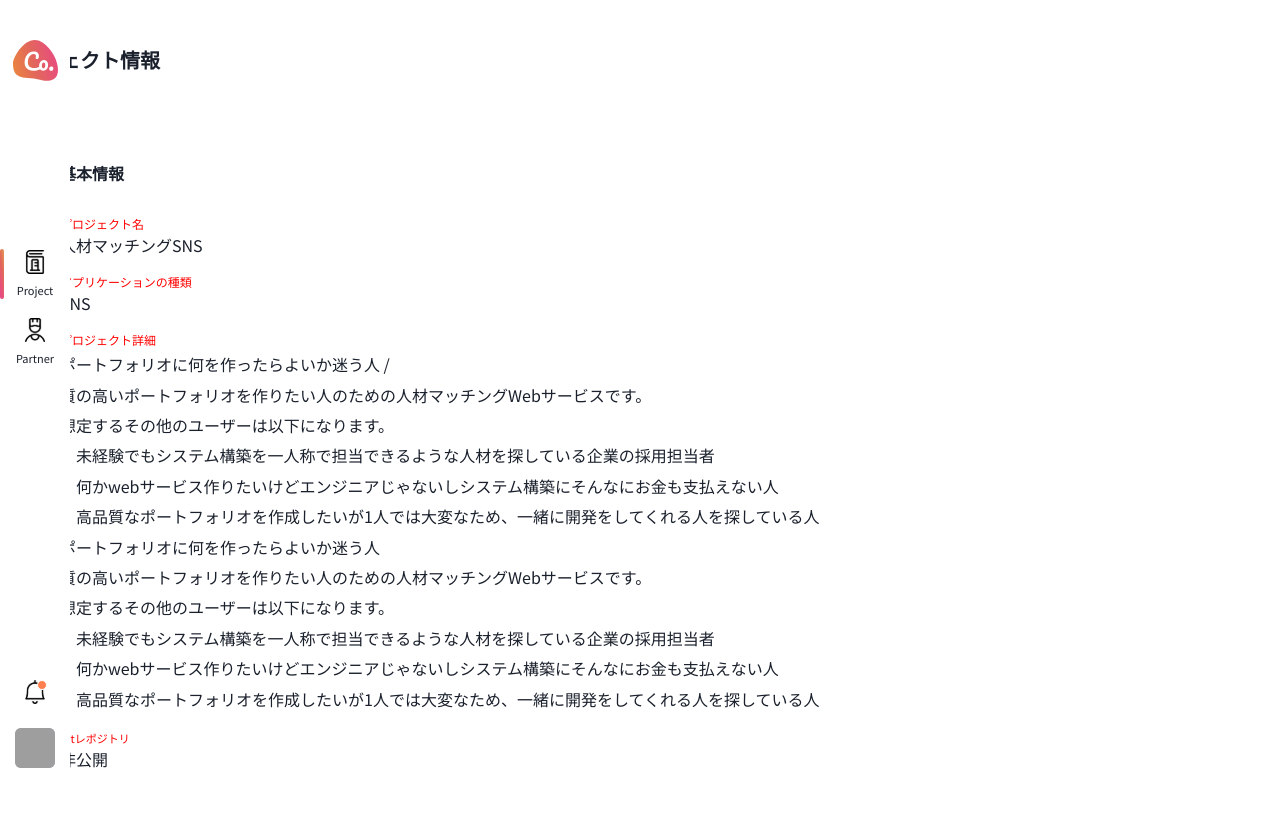
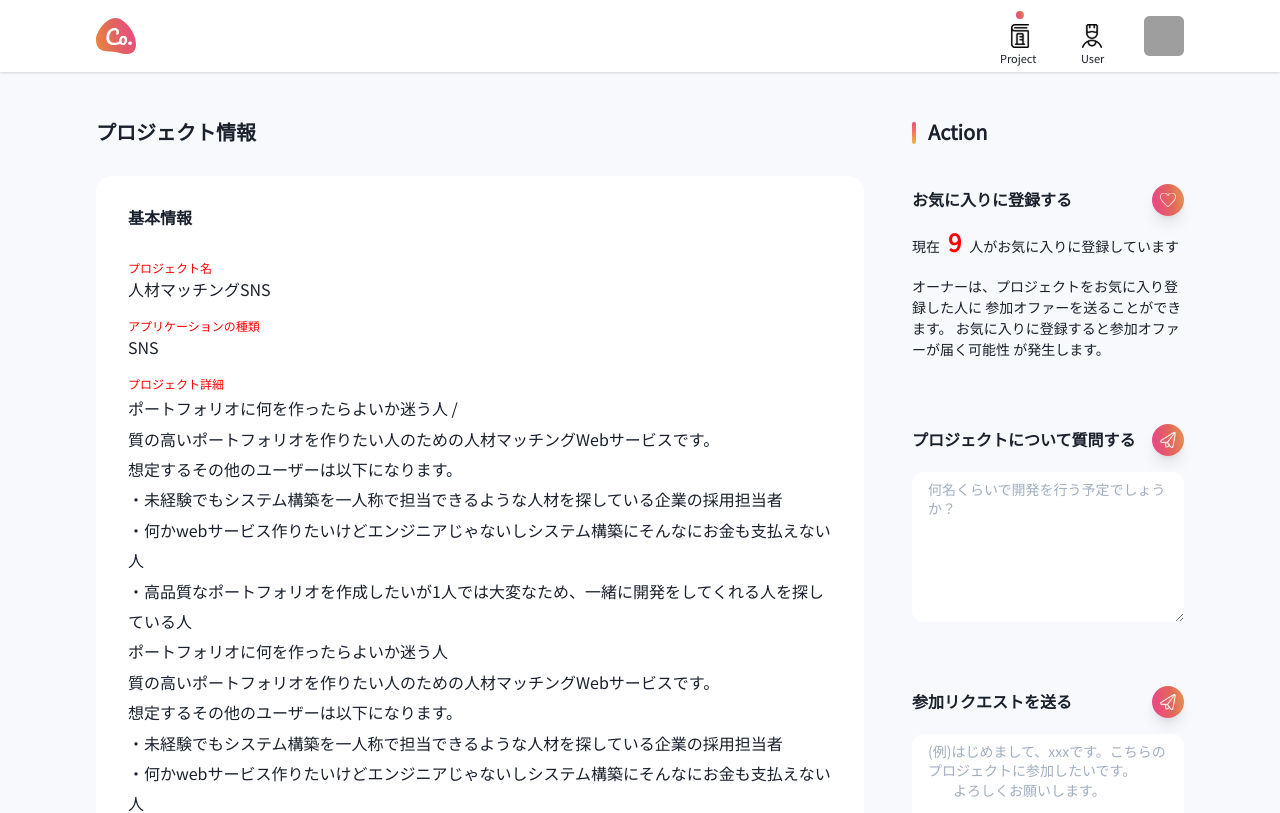
Before and after one commit to rewdaraw/sublime, a Next.js app in the folder app/: page /projects/a in a window 1280 px wide. Shown: the top 813 px of the page. Built offline with nearby package versions, Linux system fonts and the light colour scheme; grey boxes are pictures that could not be loaded.

Commit message:
fix detail page structure

```diff
--- a/app/src/components/organisms/projects/DetailMainPanel.tsx
+++ b/app/src/components/organisms/projects/DetailMainPanel.tsx
@@ -5,9 +5,9 @@ export const DetailMainPanel: React.FC<React.ReactNode> = ({ children }) => {
   return (
     <VStack
       align="left"
-      rounded={{ base: "8px", sm: "32px" }}
+      rounded={{ base: "8px", sm: "16px" }}
       spacing={4}
-      p={{ base: "16px", sm: "60px" }}
+      p={{ base: "16px", sm: "32px" }}
       bg="white"
     >
       {children}
--- a/app/src/components/organisms/projects/detail/FeatureInfo.tsx
+++ b/app/src/components/organisms/projects/detail/FeatureInfo.tsx
@@ -2,7 +2,7 @@ import React from "react";
 import { Box, Heading, Text } from "@chakra-ui/react";
 import { OutlinedFeatureList } from "../../../molecules/OutlinedFeatureList";
 
-export const FeatureInfo = () => {
+export const FeatureInfo: React.VFC = () => {
   return (
     <>
       <Heading as="h3" size="sm" mb={4}>
--- a/app/src/components/organisms/projects/detail/SendRequestion.tsx
+++ b/app/src/components/organisms/projects/detail/SendRequestion.tsx
@@ -16,10 +16,11 @@ export const SendRequestion: React.FC<ISendRequestion> = ({
       <Textarea
         mt={4}
         minH="150px"
-        bg="#F7F9FC"
+        bg="white"
         focusBorderColor="none"
         border="none"
         rounded="xl"
+        fontSize="sm"
         placeholder={placeholder}
       />
     </Box>
--- a/app/src/components/organisms/projects/detail/SkillInfo.tsx
+++ b/app/src/components/organisms/projects/detail/SkillInfo.tsx
@@ -2,7 +2,7 @@ import React from "react";
 import { Box, Heading, Text } from "@chakra-ui/react";
 import { SkillList } from "../../../molecules/SkillList";
 
-export const SkillInfo = () => {
+export const SkillInfo: React.VFC = () => {
   return (
     <>
       <Heading as="h3" size="sm" mb={4}>
--- a/app/src/components/organisms/projects/list/List.tsx
+++ b/app/src/components/organisms/projects/list/List.tsx
@@ -1,5 +1,4 @@
 import {
-  Box,
   Link,
   Flex,
   Spacer,
--- a/app/src/pages/projects/[slug].tsx
+++ b/app/src/pages/projects/[slug].tsx
@@ -1,8 +1,7 @@
-import { Box, Flex, Heading, Text } from "@chakra-ui/react";
+import { Box, Container, Flex, Heading, Text } from "@chakra-ui/react";
 import Head from "next/head";
 import { NextPage } from "next";
 import React from "react";
-import { VerticalHeader } from "../../components/organisms/VerticalHeader";
 import { Main } from "../../components/organisms/Main";
 import { Aside } from "../../components/organisms/Aside";
 import { DetailMainPanel } from "../../components/organisms/projects/DetailMainPanel";
@@ -14,6 +13,7 @@ import { OwnersInfo } from "../../components/organisms/projects/detail/OwnersInf
 import { FaqInfo } from "../../components/organisms/projects/detail/FaqInfo";
 import { SendRequestion } from "../../components/organisms/projects/detail/SendRequestion";
 import { TitleWithButton } from "../../components/molecules/TitleWithButton";
+import { Header } from "../../components/organisms/Header";
 
 const ProjectDetailPage: NextPage = () => {
   return (
@@ -21,7 +21,10 @@ const ProjectDetailPage: NextPage = () => {
       <Head>
         <title>project detail page</title>
       </Head>
-      <VerticalHeader />
+      <Header />
+      <Box w="100%" minH="100vh" bg="#F7F9FC" pt="72px">
+        <Container maxW="1120px">
+          <Flex>
             <Main>
               <Flex mb={8}>
                 <Heading size="md">プロジェクト情報</Heading>
@@ -58,15 +61,32 @@ const ProjectDetailPage: NextPage = () => {
               </Box>
             </Main>
             <Aside title="Action">
-        <Box mb={8}>
-          <SendRequestion
-            placeholder="(例)はじめまして、xxxです。こちらのプロジェクトに参加したいです。
-        よろしくお願いします。"
+              <Box mb={2}>
+                <TitleWithButton
+                  title="お気に入りに登録する"
+                  iconName="WhiteOutlinedHeart"
+                />
+              </Box>
+              <Text mb={4} fontSize="sm">
+                現在
+                <Box
+                  as="span"
+                  color="red"
+                  fontSize="2xl"
+                  fontWeight="bold"
+                  px={2}
                 >
-            <TitleWithButton title="参加リクエストを送る" iconName="Send" />
-          </SendRequestion>
+                  9
                 </Box>
-        <Box mb={8}>
+                人がお気に入りに登録しています
+              </Text>
+              <Text fontSize="sm" mb={16}>
+                オーナーは、プロジェクトをお気に入り登録した人に
+                参加オファーを送ることができます。
+                お気に入りに登録すると参加オファーが届く可能性 が発生します。
+              </Text>
+
+              <Box mb={16}>
                 <SendRequestion placeholder="何名くらいで開発を行う予定でしょうか？">
                   <TitleWithButton
                     title="プロジェクトについて質問する"
@@ -74,25 +94,22 @@ const ProjectDetailPage: NextPage = () => {
                   />
                 </SendRequestion>
               </Box>
-        <Box mb={4}>
+
+              <Box mb={8}>
+                <SendRequestion
+                  placeholder="(例)はじめまして、xxxです。こちらのプロジェクトに参加したいです。
+        よろしくお願いします。"
+                >
                   <TitleWithButton
-            title="お気に入りに登録する"
-            iconName="WhiteOutlinedHeart"
+                    title="参加リクエストを送る"
+                    iconName="Send"
                   />
+                </SendRequestion>
               </Box>
-        <Text mb={4} fontSize="sm">
-          現在
-          <Box as="span" color="red" fontSize="2xl" fontWeight="bold" px={2}>
-            9
+            </Aside>
+          </Flex>
+        </Container>
       </Box>
-          人がお気に入りに登録しています
-        </Text>
-        <Text fontSize="sm">
-          オーナーは、プロジェクトをお気に入り登録した人に
-          参加オファーを送ることができます。
-          お気に入りに登録すると参加オファーが届く可能性 が発生します。
-        </Text>
-      </Aside>
     </>
   );
 };
```
Lines whose indentation alone changed are shown as unchanged.
